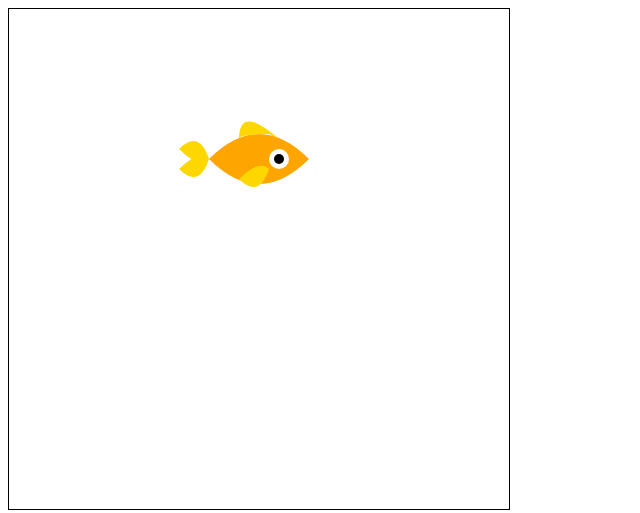
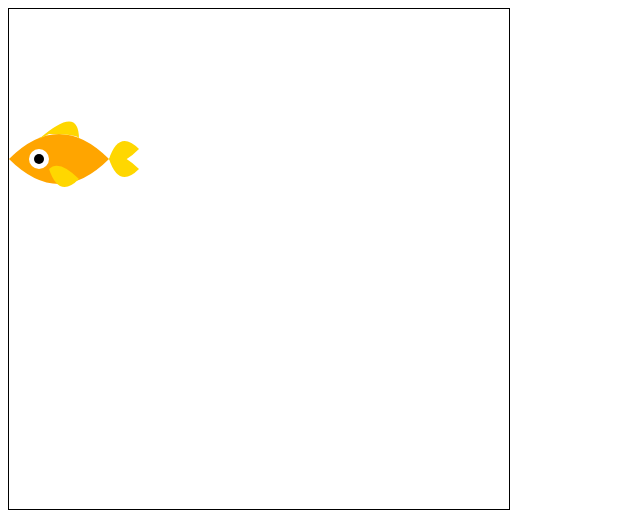
Before and after one commit to knika-starkey/clock2023, a plain HTML site: page fish.html in a window 1280 px wide. Shown: the whole page, without its empty margins (0-640 px from the left). Drawn offline with Linux system fonts and the light colour scheme.

Commit message:
fish sides

```diff
--- a/fish.html
+++ b/fish.html
@@ -14,18 +14,17 @@
   <body>
     <canvas id="ship" width="500" height="500"> </canvas>
     <script>
+      let x = 0;
       window.onload = function () {
         let drawingCanvas = document.getElementById("ship");
         if (drawingCanvas && drawingCanvas.getContext) {
           let canvas = document.getElementById("myCanvas");
-          var context = drawingCanvas.getContext("2d");
-
-          // Body of the fish
+          let context = drawingCanvas.getContext("2d");
           context.beginPath();
           context.fillStyle = "orange";
-          context.moveTo(200, 150);
-          context.quadraticCurveTo(250, 100, 300, 150);
-          context.quadraticCurveTo(250, 200, 200, 150);
+          context.moveTo(x + 100, 150);
+          context.quadraticCurveTo(x + 50, 100, x + 0, 150);
+          context.quadraticCurveTo(x + 50, 200, x + 100, 150);
           context.fill();
 
           // context.beginPath();
@@ -36,41 +35,41 @@
           // Eye of the fish
           context.beginPath();
           context.fillStyle = "white";
-          context.arc(270, 150, 10, 0, Math.PI * 2, true);
+          context.arc(x + 30, 150, 10, 0, Math.PI * 2, true);
           context.fill();
 
           context.beginPath();
           context.fillStyle = "black";
-          context.arc(270, 150, 5, 0, Math.PI * 2, true);
+          context.arc(x + 30, 150, 5, 0, Math.PI * 2, true);
           context.fill();
 
           // Tail of the fish
           context.beginPath();
           context.fillStyle = "gold";
-          context.moveTo(200, 150);
-          context.quadraticCurveTo(190, 120, 170, 140);
-          context.quadraticCurveTo(190, 160, 200, 150);
+          context.moveTo(x + 100, 150);
+          context.quadraticCurveTo(x + 110, 120, x + 130, 140);
+          context.quadraticCurveTo(x + 110, 160, x + 100, 150);
           context.fill();
 
           context.beginPath();
           context.fillStyle = "gold";
-          context.moveTo(200, 150);
-          context.quadraticCurveTo(190, 140, 170, 160);
-          context.quadraticCurveTo(190, 180, 200, 150);
+          context.moveTo(x + 100, 150);
+          context.quadraticCurveTo(x + 110, 140, x + 130, 160);
+          context.quadraticCurveTo(x + 110, 180, x + 100, 150);
           context.fill();
 
           context.beginPath();
           context.fillStyle = "gold";
-          context.moveTo(260, 160);
-          context.quadraticCurveTo(250, 150, 230, 170);
-          context.quadraticCurveTo(250, 190, 260, 160);
+          context.moveTo(x + 40, 160);
+          context.quadraticCurveTo(x + 50, 150, x + 70, 170);
+          context.quadraticCurveTo(x + 50, 190, x + 40, 160);
           context.fill();
 
           context.beginPath();
           context.fillStyle = "gold";
-          context.moveTo(260, 125);
-          context.quadraticCurveTo(230, 125, 230, 130);
-          context.quadraticCurveTo(230, 95, 270, 130);
+          context.moveTo(x + 40, 125);
+          context.quadraticCurveTo(x + 70, 125, x + 70, 130);
+          context.quadraticCurveTo(x + 70, 95, x + 30, 130);
           context.fill();
         }
       };
```
